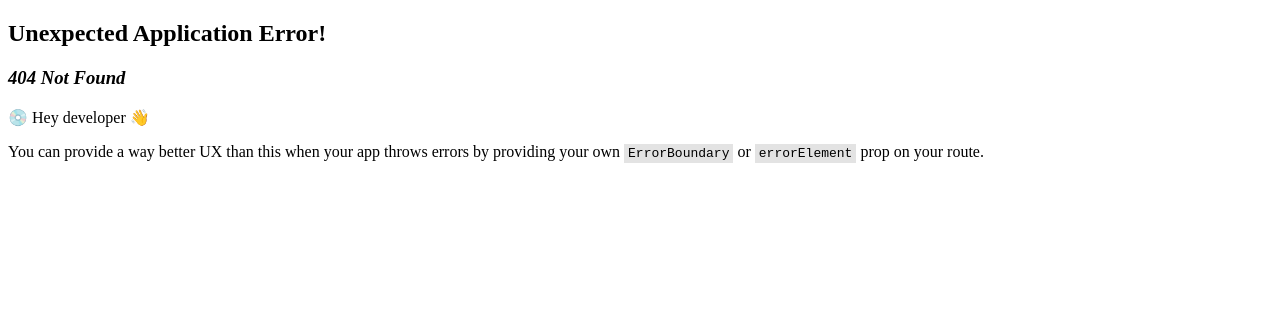
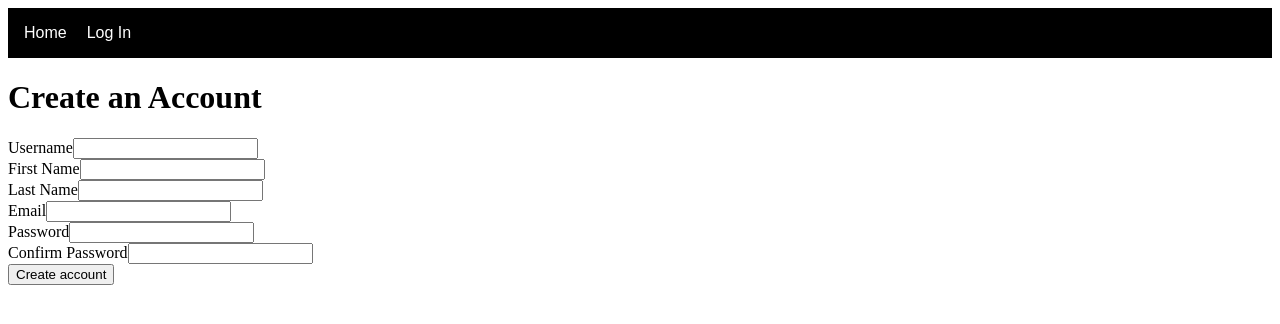
Before and after one commit to CarolynWilkinson94/crowdfunding_frontend, a React (Vite) app: page /signup in a window 1280 px wide. Before the commit this address had no page. Shown: the top 324 px of the page. Built offline with nearby package versions, Linux system fonts and the light colour scheme.

Commit message:
added pages

```diff
--- /dev/null
+++ b/src/api/post-login.js
@@ -0,0 +1,28 @@
+async function postLogin(username, password) {
+    const url = `${import.meta.env.VITE_API_URL}/api-token-auth/`;
+    const response = await fetch(url, {
+        method: "POST",
+        headers: {
+            "Content-Type": "application/json",
+        },
+        body: JSON.stringify({
+            "username": username,
+            "password": password,
+        }),
+    });
+
+    if (!response.ok) {
+        const fallbackError = `Error trying to login`;
+
+        const data = await response.json().catch(() => {
+            throw new Error(fallbackError);
+        });
+
+        const errorMessage = data?.detail ?? fallbackError;
+        throw new Error(errorMessage);
+    }
+
+    return await response.json();
+}
+
+export default postLogin;
--- /dev/null
+++ b/src/api/post-user.js
@@ -0,0 +1,33 @@
+async function postUser(username, password, firstName, lastName, email) {
+    const url = `${import.meta.env.VITE_API_URL}/users/`;
+    const response = await fetch(url, {
+        method: "POST",
+        headers: {
+            "Content-Type": "application/json",
+        },
+        body: JSON.stringify({
+            "username": username,
+            "password": password,
+            "firstName": firstName,
+            "lastName": lastName,
+            "email": email
+        }),
+    });
+
+    if (!response.ok) {
+        const fallbackError = `Error trying to create user`;
+
+        const data = await response.json().catch(() => {
+            throw new Error(fallbackError);
+
+        });
+
+        const errorMessage = data?.detail ?? fallbackError;
+        throw new Error(errorMessage);
+
+    }
+
+    return await response.json();
+}
+
+export default postUser;
--- /dev/null
+++ b/src/components/LoginForm.jsx
@@ -0,0 +1,60 @@
+import { useState } from "react";
+import { useNavigate } from "react-router-dom";
+import postLogin from "../api/post-login";
+
+function LoginForm() {
+    const navigate = useNavigate();
+    const [credentials, setCredentials] = useState({
+        username: "",
+        passowrd: "",
+    });
+
+    const handleChange = (event) => {
+        const { id, value } = event.target;
+        setCredentials((prevCredentials) => ({
+            ...prevCredentials,
+            [id]: value,
+        }));
+    };
+
+    const handleSubmit = (event) => {
+        event.preventDefault();
+        if (credentials.username && credentials.password) {
+            postLogin(
+                credentials.username,
+                credentials.password
+            ).then((response) => {
+                window.localStorage.setItem("token", response.token);
+                navigate('/');
+            });
+        }
+    };
+
+    return (
+        <form>
+            <div>
+                <label htmlFor="username">Username:</label>
+                <input
+                    type="text"
+                    id="username"
+                    placeholder="Enter username"
+                    onChange={handleChange}
+                    />
+            </div>
+            <div>
+                <label htmlFor="password">Password: </label>
+                <input
+                    type="password"
+                    id="password"
+                    placeholder="Password"
+                    onChange={handleChange}
+                    />
+            </div>
+            <button type="submit" onClick={handleSubmit}>Login</button>
+            <p>Don't have an account? Sign up here.</p>
+            <button type="button" onClick={() => navigate("/signup")}>Sign Up</button>
+        </form>
+    );
+}
+
+export default LoginForm;
--- a/src/components/NavBar.jsx
+++ b/src/components/NavBar.jsx
@@ -6,6 +6,7 @@ function NavBar() {
         <div>
             <nav>
                 <Link to="/">Home</Link>
+                <Link to="/login">Log In</Link>
             </nav>
             <Outlet />
         </div>
--- a/src/main.jsx
+++ b/src/main.jsx
@@ -2,8 +2,11 @@ import React from "react";
 import ReactDOM from "react-dom/client";
 import { createBrowserRouter, RouterProvider } from "react-router-dom";
 
+
 import HomePage from "./pages/HomePage.jsx";
 import FundraiserPage from "./pages/FundraiserPage.jsx";
+import LoginPage from "./pages/LoginPage.jsx";
+import SignUpPage from "./pages/SignUpPage.jsx";
 
 import NavBar from "./components/NavBar.jsx";
 
@@ -13,7 +16,9 @@ const router = createBrowserRouter([
     element: <NavBar />,
     children: [
       {path: "/", element: <HomePage />},
+      {path: "/login", element: <LoginPage />},
       {path: "/fundraiser/:id", element: <FundraiserPage />},
+      {path: "/signup", element: <SignUpPage />}
 
     ],
   },
--- /dev/null
+++ b/src/pages/CreateFundraiserPage.jsx
@@ -0,0 +1,3 @@
+import { useState } from "react";
+import postFundraiser from "../api/post-fundraiser";
+import { useNavigate } from "react-router-dom";
--- /dev/null
+++ b/src/pages/LoginPage.jsx
@@ -0,0 +1,7 @@
+import LoginForm from "../components/LoginForm";
+
+function LoginPage() {
+    return <LoginForm />;
+}
+
+export default LoginPage;
--- /dev/null
+++ b/src/pages/SignUpPage.jsx
@@ -0,0 +1,106 @@
+import { useState } from "react";
+import postUser from "../api/post-user";
+import { useNavigate } from "react-router-dom";
+
+function SignUpPage() {
+    const navigate = useNavigate();
+    const [form, setForm] = useState ({
+        username: "",
+        firstName: "",
+        lastName: "",
+        email: "",
+        password: "",
+        confirmPassword: "",
+
+    });
+    const [loading, setLoading] = useState(false);
+    const [error, setError] = useState(null);
+
+    function onChange(e) {
+        setForm(prev => ({...prev, [e.target.name]: e.target.value}));
+    }
+
+    function validate() {
+        if (!form.username.trim()) return "Please enter a username.";
+        if (!form.email.match(/^\S+@\S+\.S+$/)) return "Please enter a valid email.";
+        if (form.password.length < 8) return "Password must be at least 8 characters.";
+        if (form.password !== form.confirmPassword) return "Passwords do not match.";
+        return null;
+    }
+
+    async function onSubmit(e) {
+        e.preventDefault();
+        setError(null);
+        const clientError = validate();
+        if (clientError) {
+            setError(clientError);
+            return;
+        }
+        setLoading(true);
+        try{
+            const data = await postUser({
+                username: form.username,
+                email: form.email,
+                password: form.password
+            });
+            navigate("/");
+        } catch (err) {
+            setError(err.info?.message ?? err.message ?? "Signup failed");
+
+        } finally {
+            setLoading(false);
+        }
+    }
+
+    return(
+        <div>
+            <h1>Create an Account</h1>
+
+            <form id="signup-form" onSubmit={onSubmit}>
+                <div>
+                    <label htmlFor="username">Username</label>
+                    <input id="username" name="username" type="text" required value={form.username} onChange={onChange}/>
+                </div>
+
+                <div>
+                    <label htmlFor="firstName">First Name</label>
+                    <input id="firstName" name="firstName" type="text" required value={form.firstName} onChange={onChange}/>
+                </div>
+
+                <div>
+                    <label htmlFor="lastName">Last Name</label>
+                    <input id="lastName" name="lastName" type="text" required value={form.lastName} onChange={onChange} />
+                </div>
+
+                <div>
+                    <label htmlFor="email">Email</label>
+                    <input id="email" name="email" type="email" required value={form.email} onChange={onChange}/>
+                </div>
+
+                <div>
+                    <label htmlFor="password">Password</label>
+                    <input id="password" name="password" type="password" required minLength="8" value={form.password} onChange={onChange}/>
+                </div>
+
+                <div>
+                    <label htmlFor="confirmPassword">Confirm Password</label>
+                    <input id="confirmPassword" name="confirmPassword" type="password" required minLength="8" value={form.confirmPassword} onChange={onChange}/>
+
+                </div>
+
+                {error && (
+                    <div id="signup-error" role="alert" aria-live="polite" style={{ color: "crimson" }}>
+                        {String(error)}
+                    </div>
+                )}
+
+                <div>
+                    <button type="submit">Create account</button>
+                </div>
+            </form>
+        </div>
+    )
+
+}
+
+export default SignUpPage;
```
Also changed, not shown: src/api/post-fundraiser.js (added, +29 -0 lines), src/pages/CreateFundraiser.css (added), src/pages/SignUpPage.css (added).
